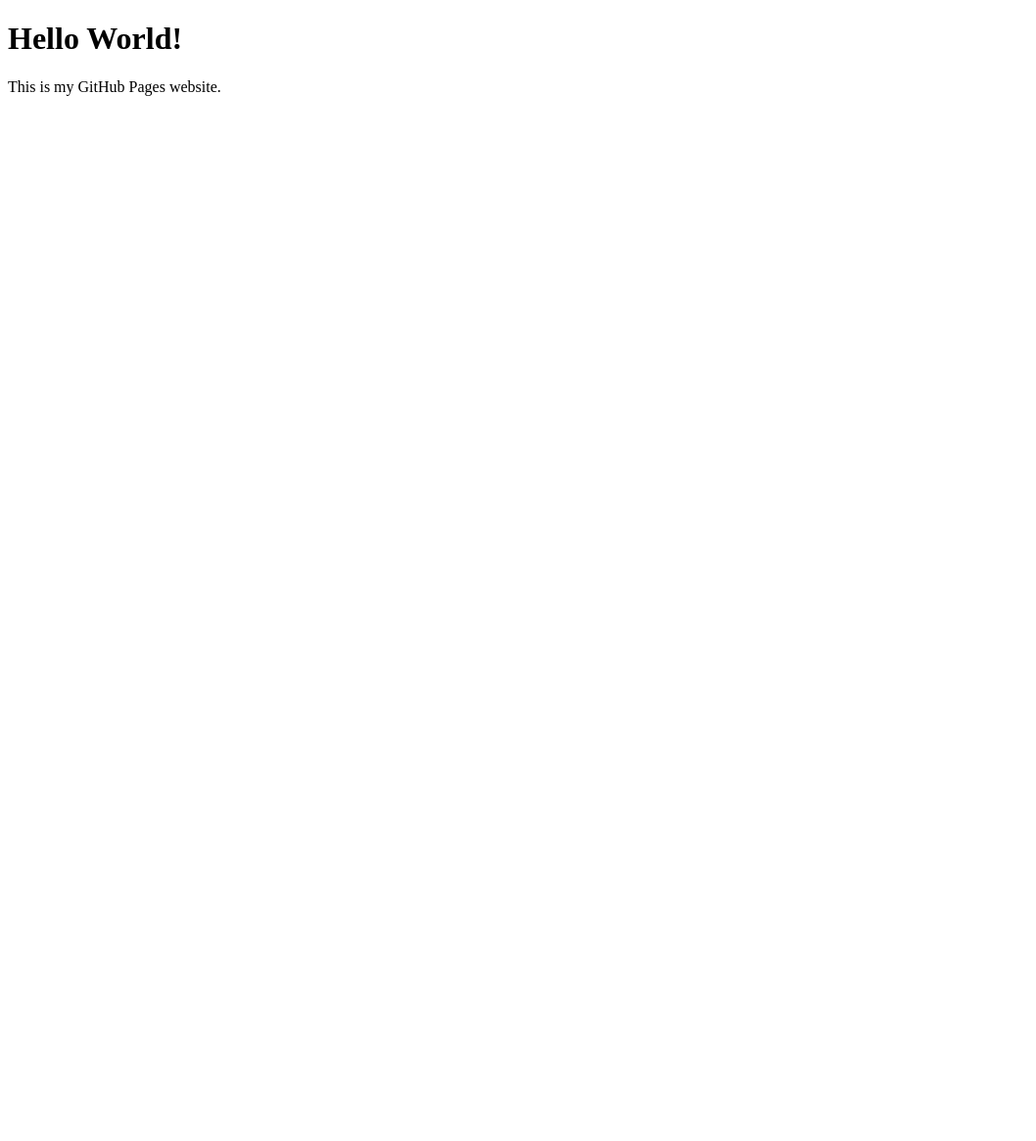
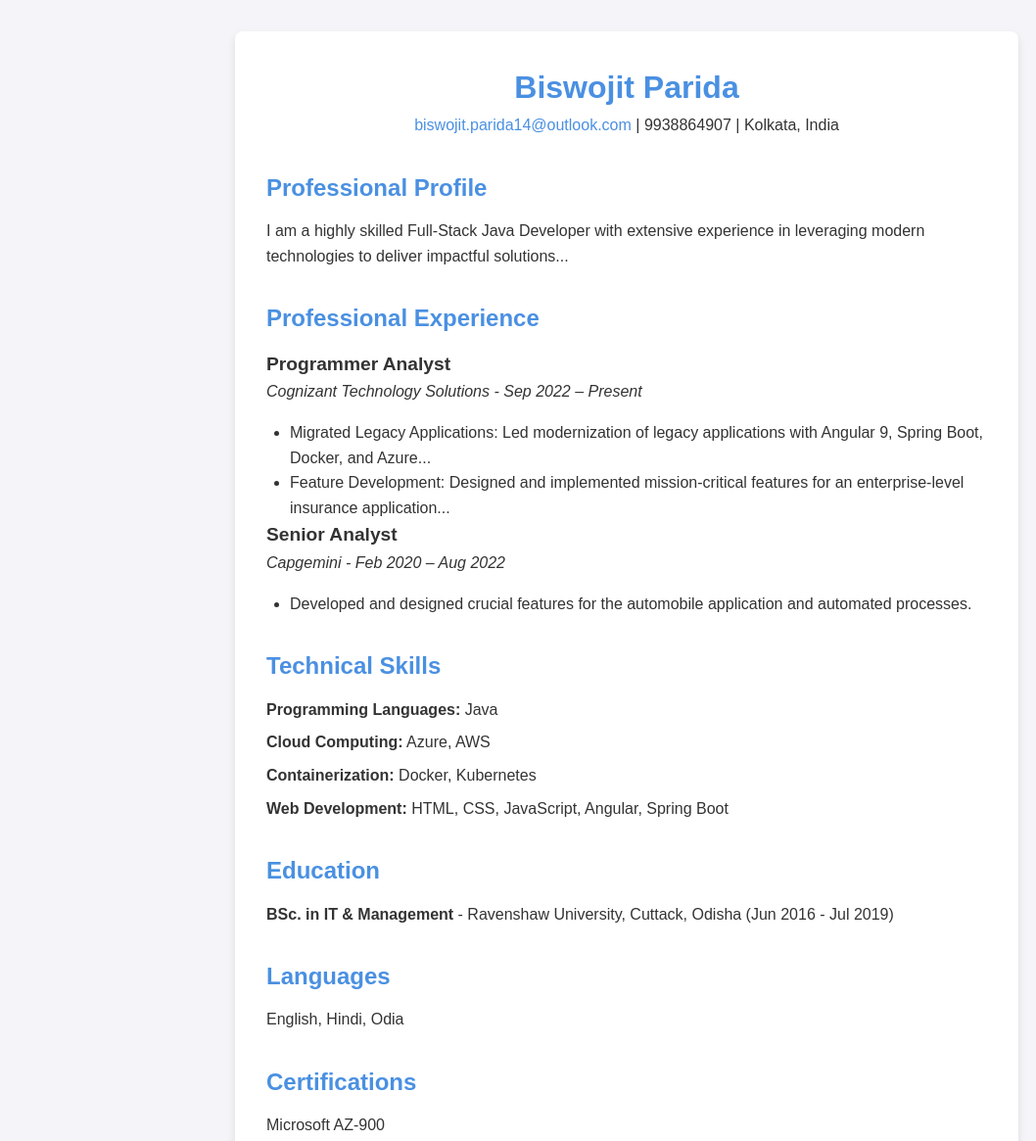
Before and after one commit to bparida99/bparida99.github.io, a plain HTML site: page index.html in a window 1280 px wide. Shown: the top 1165 px of the page at 98% size, without its empty margins (0-1058 px from the left). Before the commit the page ends 800 px from the top, so only its background shows below. Drawn offline with Linux system fonts and the light colour scheme.

Commit message:
code updated

```diff
--- a/index.html
+++ b/index.html
@@ -1,12 +1,71 @@
 <!DOCTYPE html>
 <html lang="en">
 <head>
-  <meta charset="UTF-8">
-  <meta name="viewport" content="width=device-width, initial-scale=1.0">
-  <title>Welcome to My GitHub Page</title>
+    <meta charset="UTF-8">
+    <meta name="viewport" content="width=device-width, initial-scale=1.0">
+    <title>Biswojit Parida - Full Stack Developer</title>
+    <link rel="stylesheet" href="styles.css">
 </head>
 <body>
-  <h1>Hello World!</h1>
-  <p>This is my GitHub Pages website.</p>
+    <div class="container">
+        <header>
+            <h1>Biswojit Parida</h1>
+            <p><a href="mailto:biswojit.parida14@outlook.com">biswojit.parida14@outlook.com</a> | 9938864907 | Kolkata, India</p>
+        </header>
+
+        <section>
+            <h2>Professional Profile</h2>
+            <p>I am a highly skilled Full-Stack Java Developer with extensive experience in leveraging modern technologies to deliver impactful solutions...</p>
+        </section>
+
+        <section>
+            <h2>Professional Experience</h2>
+
+            <div class="job">
+                <h3>Programmer Analyst</h3>
+                <p><em>Cognizant Technology Solutions - Sep 2022 – Present</em></p>
+                <ul>
+                    <li>Migrated Legacy Applications: Led modernization of legacy applications with Angular 9, Spring Boot, Docker, and Azure...</li>
+                    <li>Feature Development: Designed and implemented mission-critical features for an enterprise-level insurance application...</li>
+                    <!-- More roles and responsibilities -->
+                </ul>
+            </div>
+
+            <div class="job">
+                <h3>Senior Analyst</h3>
+                <p><em>Capgemini - Feb 2020 – Aug 2022</em></p>
+                <ul>
+                    <li>Developed and designed crucial features for the automobile application and automated processes.</li>
+                    <!-- More roles and responsibilities -->
+                </ul>
+            </div>
+        </section>
+
+        <section>
+            <h2>Technical Skills</h2>
+            <ul class="skills">
+                <li><strong>Programming Languages:</strong> Java</li>
+                <li><strong>Cloud Computing:</strong> Azure, AWS</li>
+                <li><strong>Containerization:</strong> Docker, Kubernetes</li>
+                <li><strong>Web Development:</strong> HTML, CSS, JavaScript, Angular, Spring Boot</li>
+                <!-- Additional skills -->
+            </ul>
+        </section>
+
+        <section>
+            <h2>Education</h2>
+            <p><strong>BSc. in IT & Management</strong> - Ravenshaw University, Cuttack, Odisha (Jun 2016 - Jul 2019)</p>
+        </section>
+
+        <section>
+            <h2>Languages</h2>
+            <p>English, Hindi, Odia</p>
+        </section>
+
+        <section>
+            <h2>Certifications</h2>
+            <p>Microsoft AZ-900</p>
+        </section>
+    </div>
 </body>
 </html>
--- /dev/null
+++ b/styles.css
@@ -0,0 +1,81 @@
+/* Basic reset */
+* {
+    margin: 0;
+    padding: 0;
+    box-sizing: border-box;
+}
+
+body {
+    font-family: Arial, sans-serif;
+    line-height: 1.6;
+    background-color: #f4f4f9;
+    color: #333;
+}
+
+.container {
+    max-width: 800px;
+    margin: 2em auto;
+    padding: 2em;
+    background-color: #fff;
+    border-radius: 8px;
+    box-shadow: 0 4px 8px rgba(0, 0, 0, 0.1);
+}
+
+header {
+    text-align: center;
+    margin-bottom: 2em;
+}
+
+h1 {
+    font-size: 2em;
+    color: #4a90e2;
+}
+
+p {
+    margin-bottom: 1em;
+}
+
+section {
+    margin-bottom: 2em;
+}
+
+h2 {
+    font-size: 1.5em;
+    color: #4a90e2;
+    margin-bottom: 0.5em;
+}
+
+.job h3 {
+    font-size: 1.2em;
+    color: #333;
+}
+
+ul {
+    list-style-type: disc;
+    padding-left: 1.5em;
+}
+
+.skills {
+    list-style-type: none;
+    padding-left: 0;
+}
+
+.skills li {
+    margin-bottom: 0.5em;
+}
+
+a {
+    color: #4a90e2;
+    text-decoration: none;
+}
+
+a:hover {
+    text-decoration: underline;
+}
+
+footer {
+    text-align: center;
+    margin-top: 2em;
+    font-size: 0.9em;
+    color: #777;
+}
```
